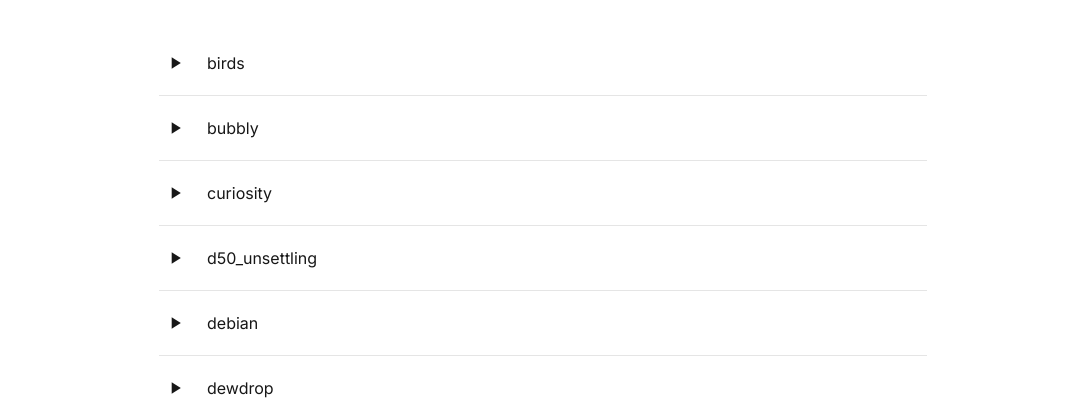
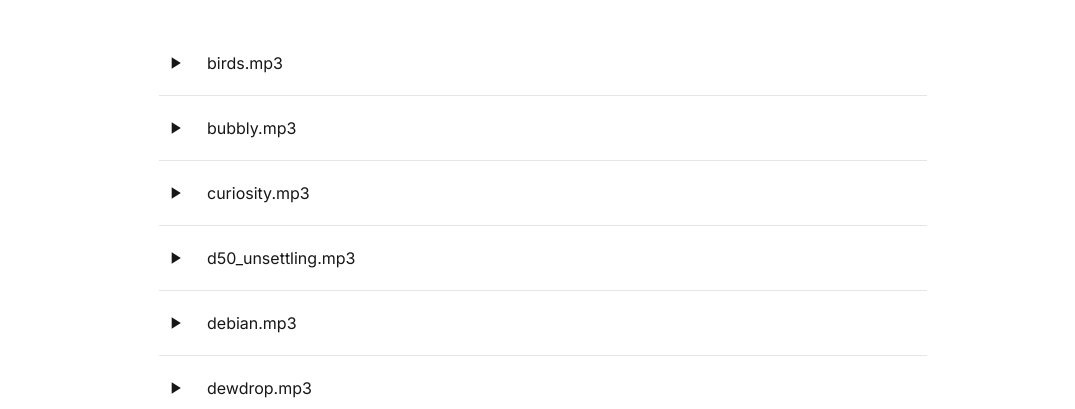
Before and after one commit to nishantrpai/nishantpai.com, a Next.js app: page /tracks in a window 1280 px wide. Shown: the part 391-800 px from the top of the page, without its empty margins (97-1172 px from the left). Built offline with nearby package versions, Linux system fonts and the light colour scheme; no server answers; what @tailwindcss/typography would draw is missing.

Commit message:
update track name

```diff
--- a/pages/tracks.js
+++ b/pages/tracks.js
@@ -171,7 +171,7 @@
                     </svg>
                   )}
                 </button>
-                <span className="min-w-0 break-words">{track.name}</span>
+                <span className="min-w-0 break-words">{track.name}.mp3</span>
               </div>
             )
           })}
```
